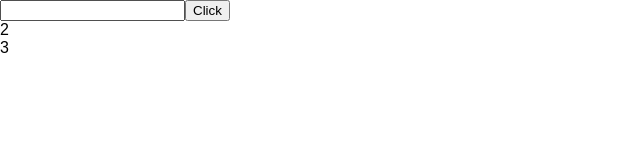
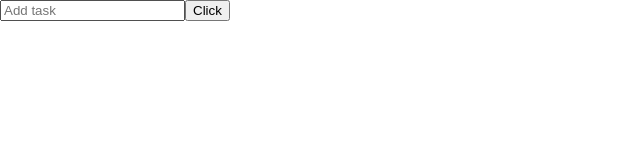
Before and after one commit to AnnaFuentesJakobsen/todo-react, a React (Create React App) app: page / in a window 1280 px wide. Shown: the top 160 px of the page, without its empty margins (0-640 px from the left). Built offline with nearby package versions, Linux system fonts and the light colour scheme.

Commit message:
fixed input default value and added values to list

```diff
--- a/src/components/App.js
+++ b/src/components/App.js
@@ -4,14 +4,13 @@ import React, { Component } from 'react';
 import './../App.css';
 
 class App extends Component {
-  state = { items: [2,3] };
+  state = { items: [] };
 
   addToList = () => {
-    console.log(this.refs.itemInput.value)
-    return
     this.setState({
-      items: this.state.items.concat(1337)
+      items: this.state.items.concat(this.refs.itemInput.value)
     })
+    this.refs.itemInput.value = ''
   };
 
   render() {
@@ -22,7 +21,7 @@ class App extends Component {
 
     return(
       <div>
-        <input type="text" ref="itemInput"></input>
+        <input type="text" placeholder="Add task" ref="itemInput"></input>
         <button onClick={ this.addToList }>
           Click
         </button>
```
